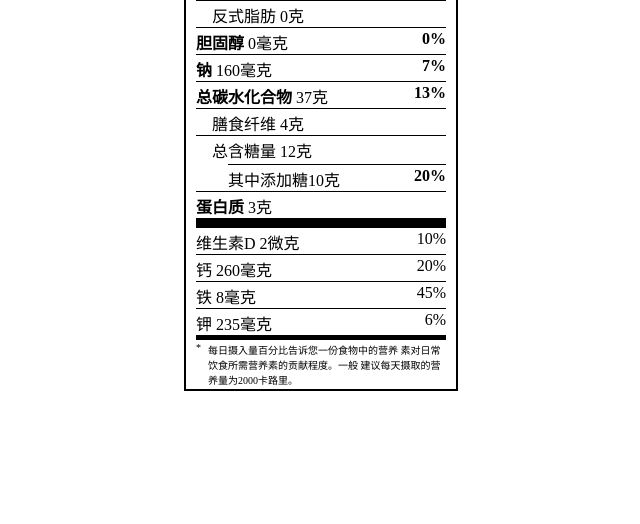
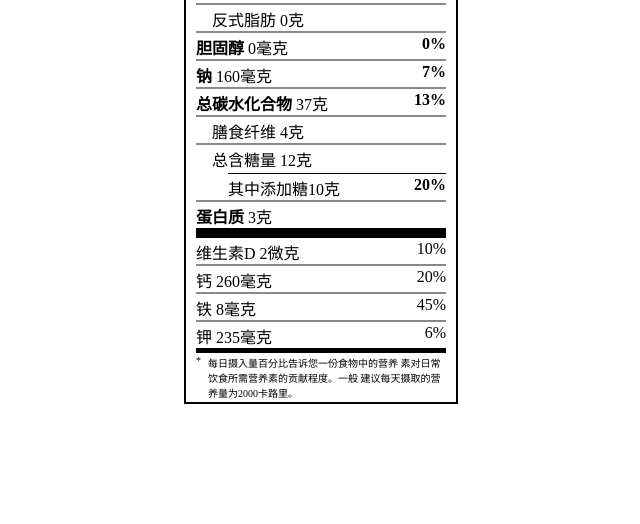
Before and after one commit to LZYLIAO/FrontEndLab, a plain HTML site: page Assignment4/index.html in a window 1280 px wide. Shown: the part 276-800 px from the top of the page, without its empty margins (319-959 px from the left). Drawn offline with Linux system fonts and the light colour scheme.

Commit message:
修改细线样式

```diff
--- a/Assignment4/index.css
+++ b/Assignment4/index.css
@@ -23,7 +23,7 @@ h1{
     margin-right: 10px;
 }
 .thin{
-    border-bottom: 1px solid black;
+    border-bottom: 2px solid #888989;
     margin-bottom: 2px;
     margin-left: 10px;
     margin-right: 10px;
```
